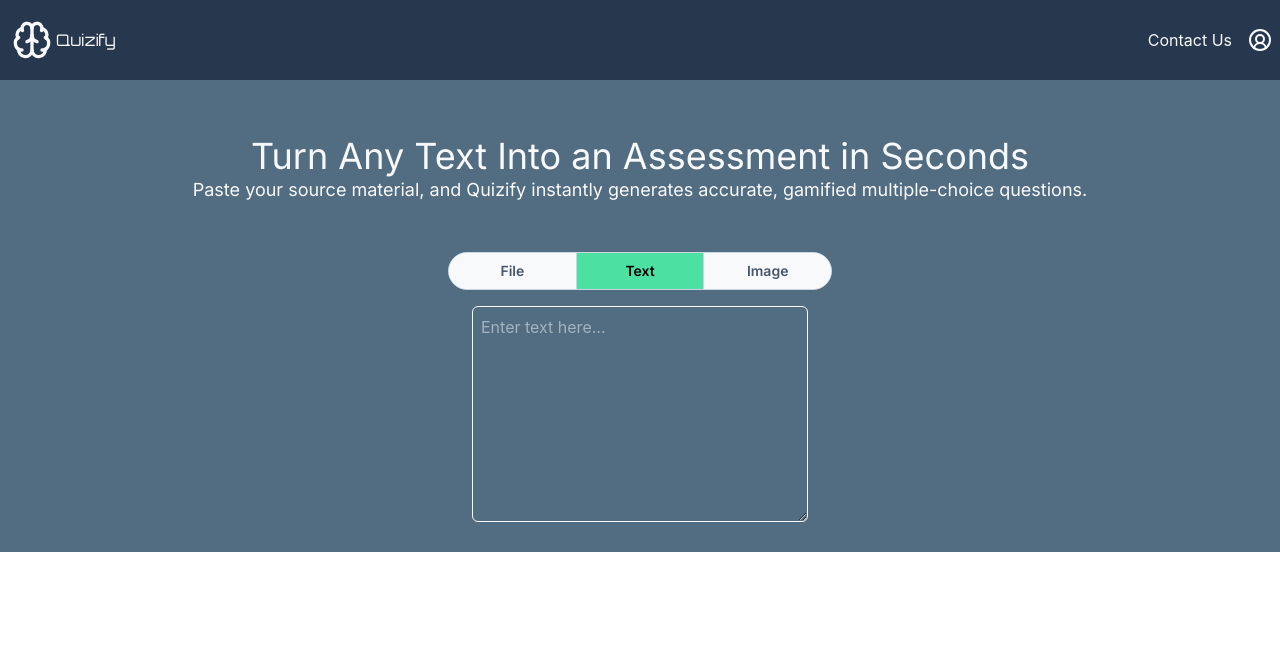
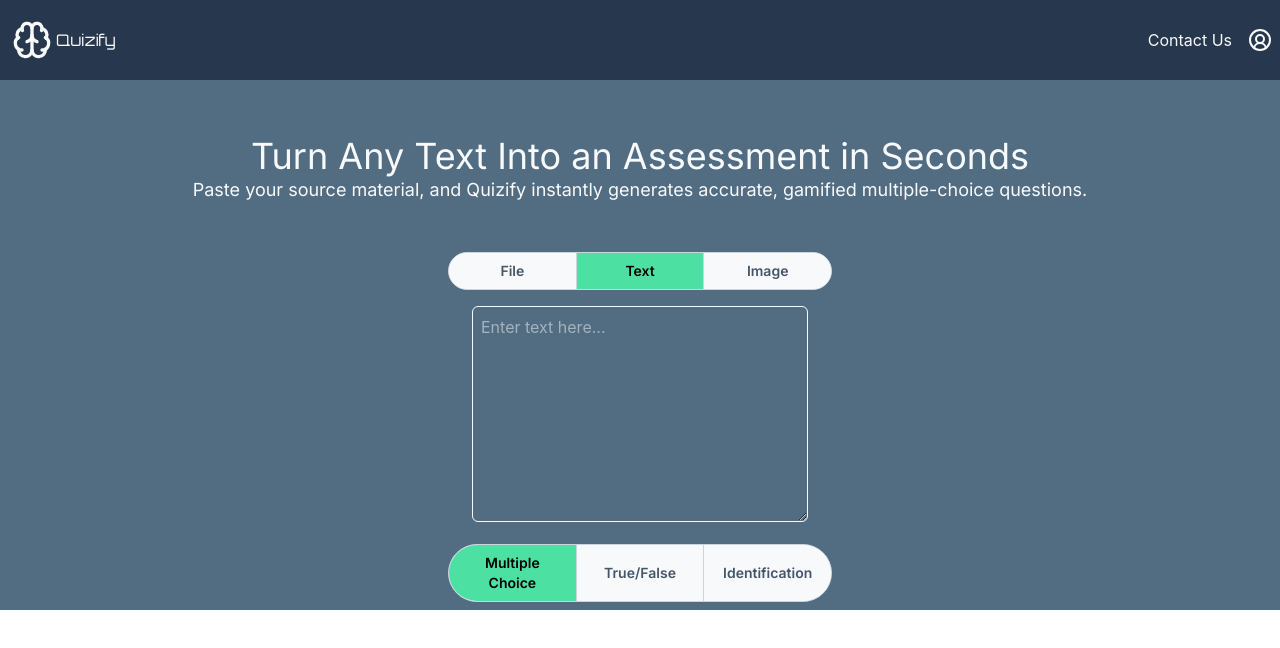
Before and after one commit to Adrian7373/Quizify-AI-Driven-Quiz-Generation-and-Gamification, a Next.js app: page / in a window 1280 px wide. Shown: the top 648 px of the page. Built offline with nearby package versions, Linux system fonts and the light colour scheme.

Commit message:
New component: QuestionTypeSelector

```diff
--- /dev/null
+++ b/src/app/_components/QuestionTypeSelector.tsx
@@ -0,0 +1,39 @@
+"use client"
+import { useState } from "react";
+
+type InputOption = 'Multiple Choice' | 'True/False' | 'Identification';
+
+export default function QuestionTypeSelector() {
+
+    const [selectedOption, setSelectedOption] = useState<InputOption>('Multiple Choice');
+
+    const options: InputOption[] = ['Multiple Choice', 'True/False', 'Identification'];
+
+    return (
+        <>
+            {/* The Segmented Control Container */}
+            <div className="flex w-full max-w-sm rounded-full border border-slate-300 overflow-hidden bg-white font-inter">
+                {options.map((option, index) => {
+                    const isActive = selectedOption === option;
+
+                    return (
+                        <button
+                            key={option}
+                            onClick={() => setSelectedOption(option)}
+                            className={`
+                flex-1 py-2 px-4 text-sm font-semibold transition-colors
+                ${index !== options.length - 1 ? 'border-r border-slate-300' : ''}
+                ${isActive
+                                    ? 'bg-[#4ce0a3]' // Matches the mint green from the image
+                                    : 'bg-white text-slate-600 hover:bg-slate-50'
+                                }
+              `}
+                        >
+                            {option}
+                        </button>
+                    );
+                })}
+            </div>
+        </>
+    )
+}
--- a/src/app/page.tsx
+++ b/src/app/page.tsx
@@ -3,6 +3,7 @@ import FileDropzone from "./_components/FileDropZone";
 import ImageUploadZone from "./_components/ImageUploadZone";
 import NavBar from "./_components/NavBar";
 import { useState } from "react";
+import QuestionTypeSelector from "./_components/QuestionTypeSelector";
 
 type InputOption = 'File' | 'Text' | 'Image';
 
@@ -52,6 +53,7 @@ export default function Home() {
         <div hidden={selectedOption !== "Image"} className="py-4">
           <ImageUploadZone />
         </div>
+        <QuestionTypeSelector />
       </section>
     </div>
   )
```
